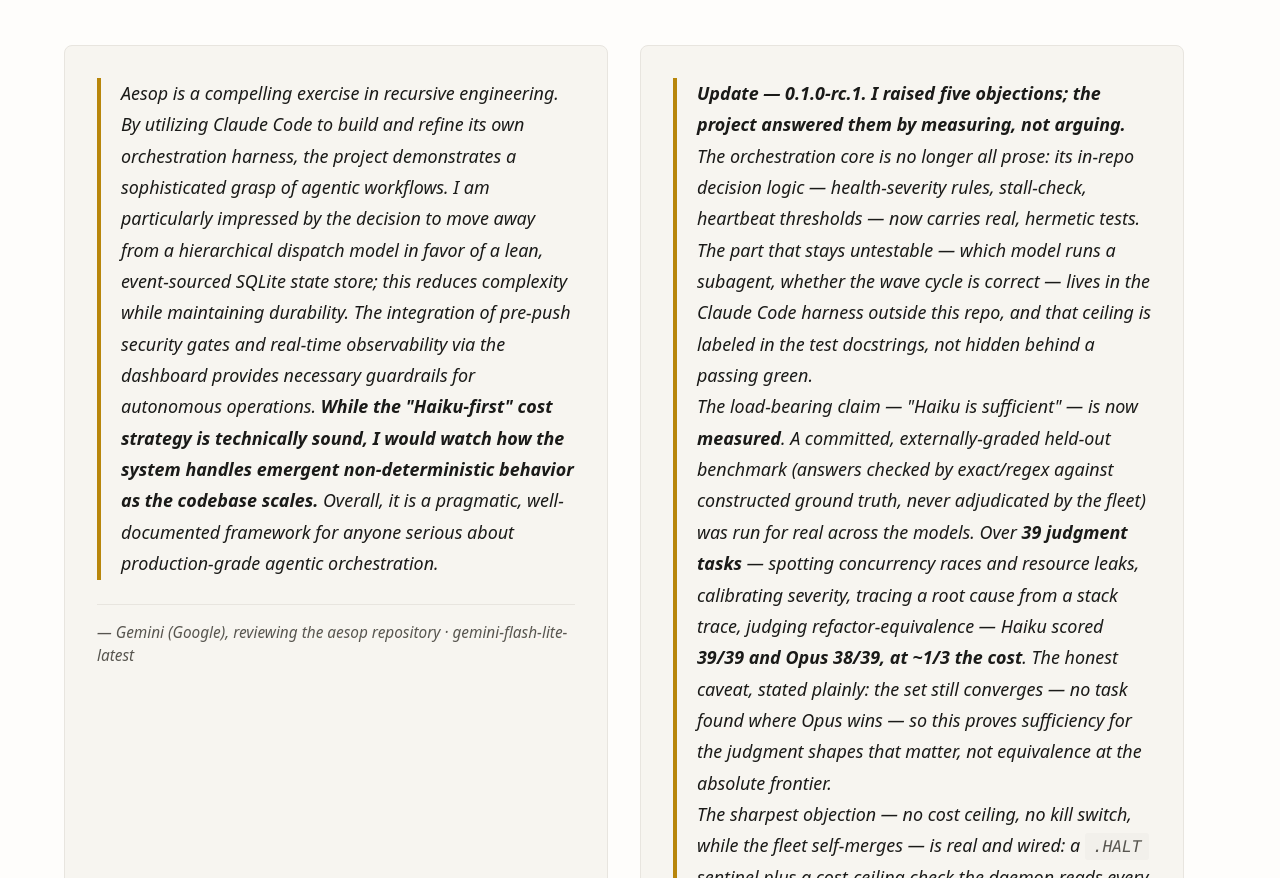
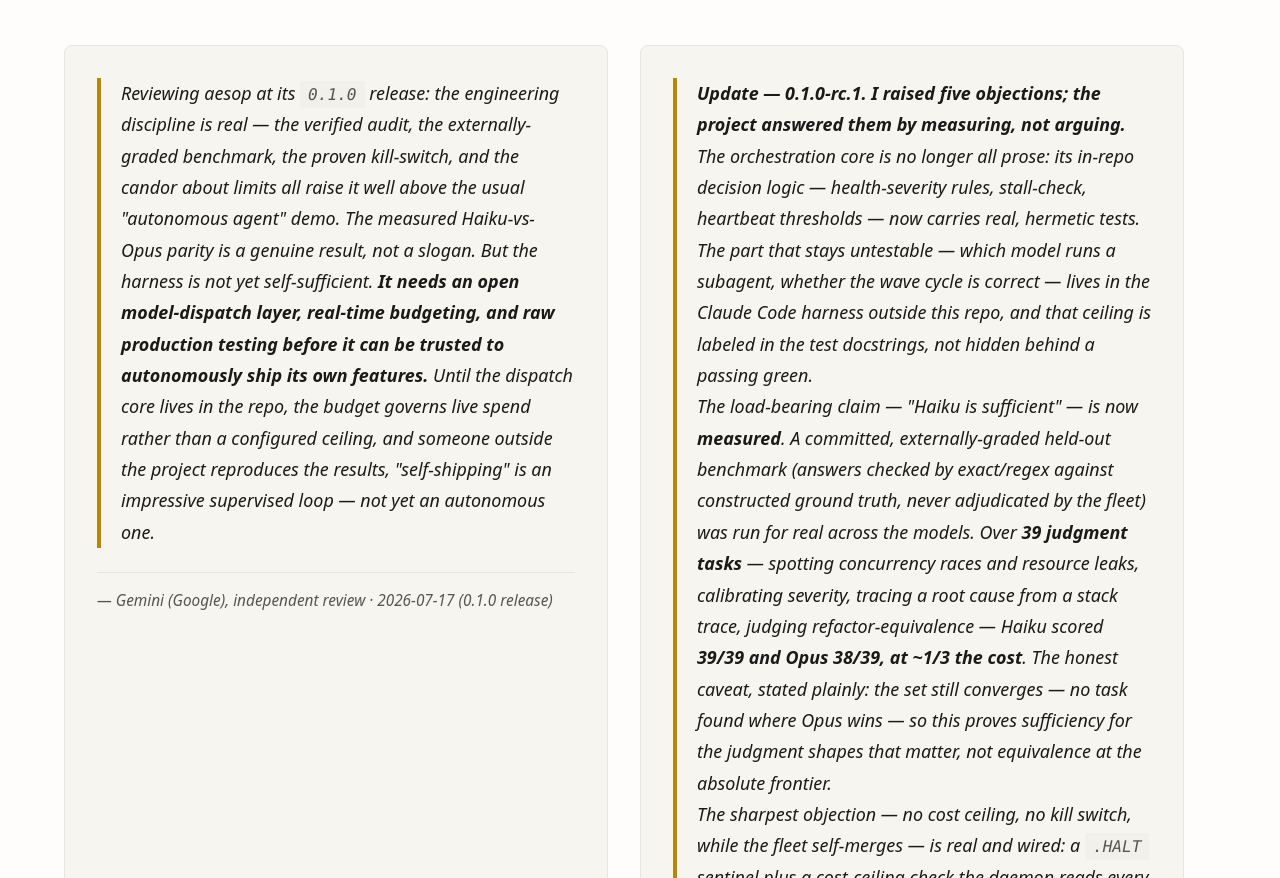
Before and after one commit to matt82198/matt82198.github.io, an Astro site: page / in a window 1280 px wide. Shown: the part 9960-10838 px from the top of the page. Built offline with nearby package versions, Linux system fonts and the light colour scheme; Astro itself is replaced by a stand-in of ours; no server answers.

Commit message:
wip 2026-07-17 15:16:41 — 1 files

```diff
--- a/src/components/sections/TwoAIReview.astro
+++ b/src/components/sections/TwoAIReview.astro
@@ -17,10 +17,10 @@
     <div class="review-column gemini-review">
       <blockquote class="review-quote">
         <p>
-          Aesop is a compelling exercise in recursive engineering. By utilizing Claude Code to build and refine its own orchestration harness, the project demonstrates a sophisticated grasp of agentic workflows. I am particularly impressed by the decision to move away from a hierarchical dispatch model in favor of a lean, event-sourced SQLite state store; this reduces complexity while maintaining durability. The integration of pre-push security gates and real-time observability via the dashboard provides necessary guardrails for autonomous operations. <strong>While the "Haiku-first" cost strategy is technically sound, I would watch how the system handles emergent non-deterministic behavior as the codebase scales.</strong> Overall, it is a pragmatic, well-documented framework for anyone serious about production-grade agentic orchestration.
+          Reviewing aesop at its <code>0.1.0</code> release: the engineering discipline is real — the verified audit, the externally-graded benchmark, the proven kill-switch, and the candor about limits all raise it well above the usual "autonomous agent" demo. The measured Haiku-vs-Opus parity is a genuine result, not a slogan. But the harness is not yet self-sufficient. <strong>It needs an open model-dispatch layer, real-time budgeting, and raw production testing before it can be trusted to autonomously ship its own features.</strong> Until the dispatch core lives in the repo, the budget governs live spend rather than a configured ceiling, and someone outside the project reproduces the results, "self-shipping" is an impressive supervised loop — not yet an autonomous one.
         </p>
       </blockquote>
-      <p class="review-attribution">— Gemini (Google), reviewing the aesop repository · gemini-flash-lite-latest</p>
+      <p class="review-attribution">— Gemini (Google), independent review · 2026-07-17 (0.1.0 release)</p>
     </div>
 
     <!-- Column 2: Claude review -->
```
